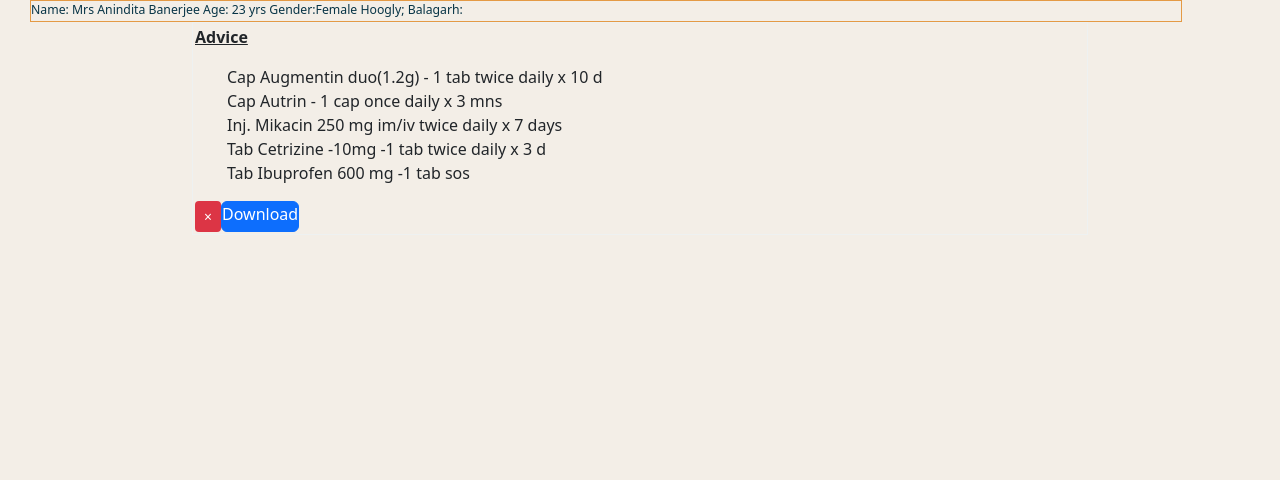
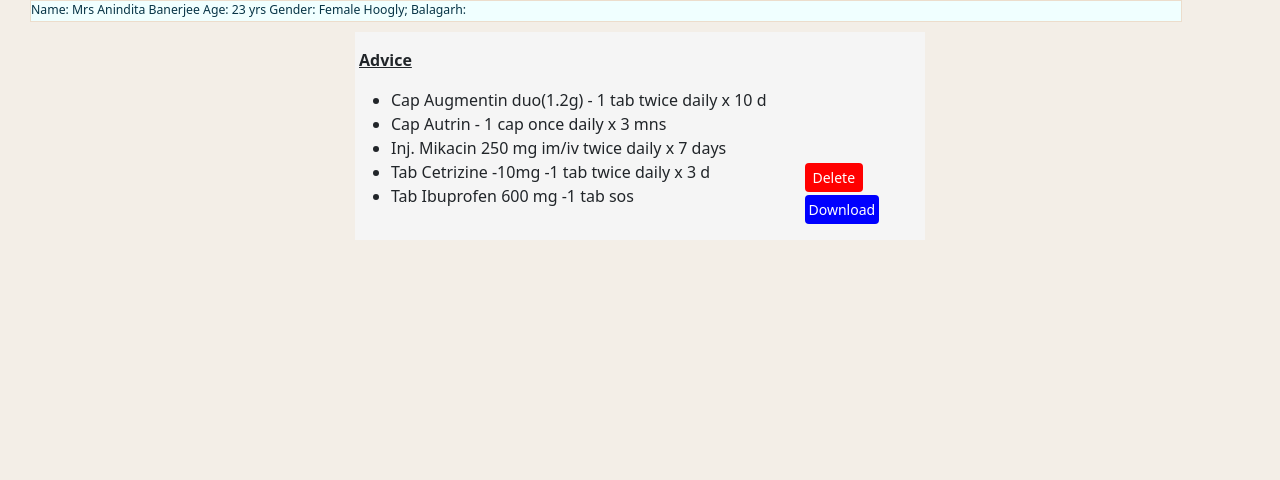
Before and after one commit to gargighorai/Swarna, a Flask app: page /patient/2 in a window 1280 px wide. Shown: the part 178-658 px from the top of the page. Run offline with Flask 3, Linux system fonts and the light colour scheme.

Commit message:
rebase all

```diff
--- a/app.py
+++ b/app.py
@@ -218,7 +218,21 @@ def import_json_to_db(filepath):
 def manage_drugs():
     drugs = Drug.query.order_by(Drug.name).all()
     return render_template("admin_drugs.html", drugs=drugs)
-@app.route("/add_drugs")
+
+@app.route('/admin/drugs/add', methods=["POST"])
+@login_required
+def add_drug():
+    name = request.form.get("name", "").strip()
+    if name:
+        if not Drug.query.filter_by(name=name).first():
+            db.session.add(Drug(name=name))
+            db.session.commit()
+            flash("Drug added successfully.", "success")
+        else:
+            flash("Drug already exists.", "warning")
+    else:
+        flash("Invalid drug name.", "danger")
+    return redirect(url_for("manage_drugs"))
 @app.route('/admin/drugs/delete/<int:drug_id>', methods=["POST"])
 @login_required
 def delete_drug(drug_id):
@@ -258,9 +272,7 @@ def export_drugs():
 # ---------------------------
 @app.route("/")
 def home():
-    if current_user.is_authenticated:
-        return redirect(url_for("dashboard"))
-    return redirect(url_for("login"))
+     return redirect(url_for('register'))
 
 @app.route('/')
 def index():
@@ -379,9 +391,7 @@ def print_advice(advice_id):
 @app.route('/delete_advice/<int:advice_id>', methods=['POST'])
 def delete_advice(advice_id):
     advice_to_delete = Advice.query.get_or_404(advice_id)
-
     patient_id = advice_to_delete.patient_id
-
     # Delete the advice from the database
     db.session.delete(advice_to_delete)
     db.session.commit()
@@ -505,9 +515,7 @@ def data_entry_form():
     now=date.today()
     available_drugs = Drug.query.all()
     return render_template('patient_form.html', patient_id=1001, available_drugs=available_drugs,today=now)
-
 # New Route to export as  Docx file --
-
 from flask import send_file
 from docx import Document
 from docx.shared import Pt
@@ -515,6 +523,7 @@ from docx.oxml import OxmlElement
 from docx.oxml.ns import qn
 import io
 from datetime import datetime
+from docx.enum.text import WD_PARAGRAPH_ALIGNMENT
 @app.route('/create_patient_doc/<int:patient_id>')
 def create_patient_doc(patient_id):
     patient = Patient.query.get_or_404(patient_id)
@@ -546,7 +555,7 @@ def create_patient_doc(patient_id):
     right = row.cells[1]
     doctor=current_user
     left.text = f"{doctor.username}\n{doctor.degree}\n{doctor.reg_no}"
-    right.text = f"Mob:{doctor.doc_mob}\n{doctor.website}\nEmail us:{doctor.email}\nDate:{datetime.now().strftime('%d-%m-%Y')}"
+    right.text = f"Mob:{doctor.doc_mob}\n{doctor.website}\nEmail:{doctor.email}\nDate:{datetime.now().strftime('%d-%m-%Y')}"
     set_table_borders(header_table,  color="FFFFFF", size="2")  # invisible borders
     header_table.autofit=False
     header_table.columns[0].width = Inches(5)   # left column wider
@@ -562,29 +571,22 @@ def create_patient_doc(patient_id):
         f"Address:{patient.address}  "
     )
     set_table_borders(pat_table, color="D3D3D3", size="2")  # faint border
-
     document.add_paragraph()  # spacing
-
     # --- Two Column Layout ---
-
     main_table = document.add_table(rows=1, cols=2)
     main_table.autofit = False
     for row in main_table.rows:
        row.cells[0].width = Inches(2.5)
        row.cells[1].width=Inches(7.5) # left column (Vitals + Complaints)
-       #row.cells[3].width = Inches(7.5)  # right column (Advice)
-    #main_table.columns[0].width =Inches(1.5)
-    #main_table.columns[1].width =Inches(4.5)
     left_col = main_table.rows[0].cells[0]
-    #shading = main_table.cell(0,1)._tc.get_or_add_tcPr().get_or_add_shd()
-    #shading.set(qn('w:fill'), "D3D3D3")   # light gray fill
     right_col = main_table.rows[0].cells[1]
-
     # Left: Patient Vitals + Chief complaints
-    vitals_text = f"Vitals & complaints:\nBP: \nPulse: 'N/A'\nTemp: "
-    complaints_text = f"\nChief Complaints:\n{ 'N/A'}"
-    left_col.text = vitals_text + complaints_text
-
+    left_col.text =(
+        "Vitals:\n"
+        "BP:   " "Wt: Kg\n"
+        "Pulse: /min \n" "Temp: °C\n"
+        "C/O-    "
+    )
     # Right: Advice + Prescribed Drugs
     advice_text = ""
     for advice in patient.advice:
@@ -597,9 +599,23 @@ def create_patient_doc(patient_id):
 
     set_table_borders(main_table,  color="FFFFFF", size="2")  # faint border
     main_table.autofit=False
+    document.add_paragraph
+ # Add signature line (aligned right)
+    signature_path= os.path.join("static","signature.png")
+    sig_para = document.add_paragraph()
+    sig_para.alignment = WD_PARAGRAPH_ALIGNMENT.LEFT
+    if os.path.exists(signature_path):
+        run =sig_para.add_run()
+        run.add_picture(signature_path,width=Inches(1),height=Cm(1.7))
+        date_para = document.add_paragraph(f"Date: {datetime.now().strftime('%d-%m-%Y')}")
+        date_para.alignment = WD_PARAGRAPH_ALIGNMENT.LEFT
+        sig_para.add_run(f"\n{doctor.username}")
+    else:
+        sig_para.add_run("Doctor's Signature: _______________________\n")
+        sig_para.add_run(f"Dr. {doctor.username}")
     # --- Save to BytesIO for Flask response ---
     file_stream = io.BytesIO()
-    filename = f"{patient.name}_advice.docx"
+    filename = f"{patient.name} advice.docx"
     document.save(file_stream)
     file_stream.seek(0)
 
--- a/templates/base.html
+++ b/templates/base.html
@@ -42,9 +42,7 @@
     .navbar{
         background-color: #13334e;
     }
-    .certBtn{
-      color: red;
-    }
+
     /* You may also want to reduce the gap in the mobile view */
 @media (max-width: 768px) {
     .footer-content {
--- a/templates/patient_profile.html
+++ b/templates/patient_profile.html
@@ -5,10 +5,11 @@
 <style>
     .patient-info{
         color: rgb(7, 52, 70);
+        background-color: azure;
         font-size: 14px;
         font-weight: normal;
         width: 90%;
-        border: 1px solid rgb(228, 154, 69);
+        border: 1px solid rgb(236, 221, 204);
         vertical-align:middle;
         height: 22px;
         margin-left: 30px;
@@ -21,7 +22,7 @@
         padding-right: 10px;
         margin: 0px;
     }
-    .patient-card,.advice-card{
+    .patient-card{
         border: 1px solid #eef1f1;
          padding: 2px;
          margin-bottom: 2px;
@@ -30,14 +31,36 @@
 .doctor-left, .doctor-info{
     color: #072270;
 }
-
-.advice-card{
-    position :relative;
-    width: 70%;
+.delete-btn{
+    background-color: red;
+    width: 80px;
+    border: none;
+    background-color: red !important;
+    color: #fff !important;
+    margin-bottom: 3px;
+}
+.downloadBtn{
+    background-color: blue;
+    width: 80px;
+    padding: 3px;
+    background-color:blue !important; /* same as normal */
+    color: #fff !important;
+    /* position: relative; */
+}
+ .body-container{
+    width: 570px;
+    padding-top: 0;
+    margin-top: 10px;
+    background-color: whitesmoke;
     margin-left: auto;
     margin-right: auto;
  }
+ .no-hover:hover {
+  background-color: inherit !important;
+  color: inherit !important;
+ }
 </style>
+
 <div class="container-fluid  mt-0  ">
     <div class="header d-flex justify-content-between me-0">
 
@@ -56,39 +79,38 @@
 </div>
 <div class="patient-info"><small>
     <p> Name: {{ patient.name }} Age: {{patient.age}} yrs
-     Gender:{{ patient.gender}} {{patient.address}}:
+     Gender: {{ patient.gender}} {{patient.address}}:
     {{patient.bp}}</p></small></div>
-
+  <div class="body-container ">
+    <div class="row">
+       <div class="col-md-9 p-3">
          {% if patient.advice %}
             {% for advice in patient.advice %}
-            <div>
-            <div class="advice-card">
-              <div> <p><strong><u>Advice</u></strong></p>
-           <div class="d-flex"><ul>
+               <p><strong><u>Advice</u></strong></p>
+               <ul>
                     {% for drug in advice.prescribed_drugs %}
-                        <li>{{ drug.name }}</li>
-
+                        <li style="list-style: disc;">{{ drug.name }}</li>
                     {% endfor %}
                 </ul></p>
        </div>
-              </div>
-
-              <div class=" d-flex align-content-end flex-end">
-
-                  <form action="{{ url_for('delete_advice', advice_id=advice.id) }}" method="post" style="display:text-end;">
-                   <button type="submit" class="btn btn-sm text-end delete-btn  bg-danger text-white" title="Delete Advice">&times;</button>
+  <div class="mt-auto col-md-3 p-3">
+    <form action="{{ url_for('delete_advice', advice_id=advice.id) }}" method="post">
+                   <button type="submit" class="btn btn-sm w-auto delete-btn text-white no-hover" title="Delete Advice">Delete</button>
                  </form>
                  <a href="{{ url_for('create_patient_doc', patient_id=patient.id) }}"
-                 onclick="showDownloadMessage()"
-                 class="btn btn-primary p-0"> Download
-           </a>
+                   class="btn btn-sm downloadBtn text-white w-auto">Download</a>
               </div>
             </div>
   </div>
+
         {% endfor %}
     {% else %}
         <p>No advice has been given to this patient yet.</p>
     {% endif %}
+
+  </div>
+</div>
+
     <script>
 
      </script>
```
Also changed, not shown: templates/admin_drugs.html (+3 -5 lines), templates/dashboard.html (+2 -6 lines), templates/register.html (+14 -2 lines), site.db. Lines whose indentation alone changed are shown as unchanged.
